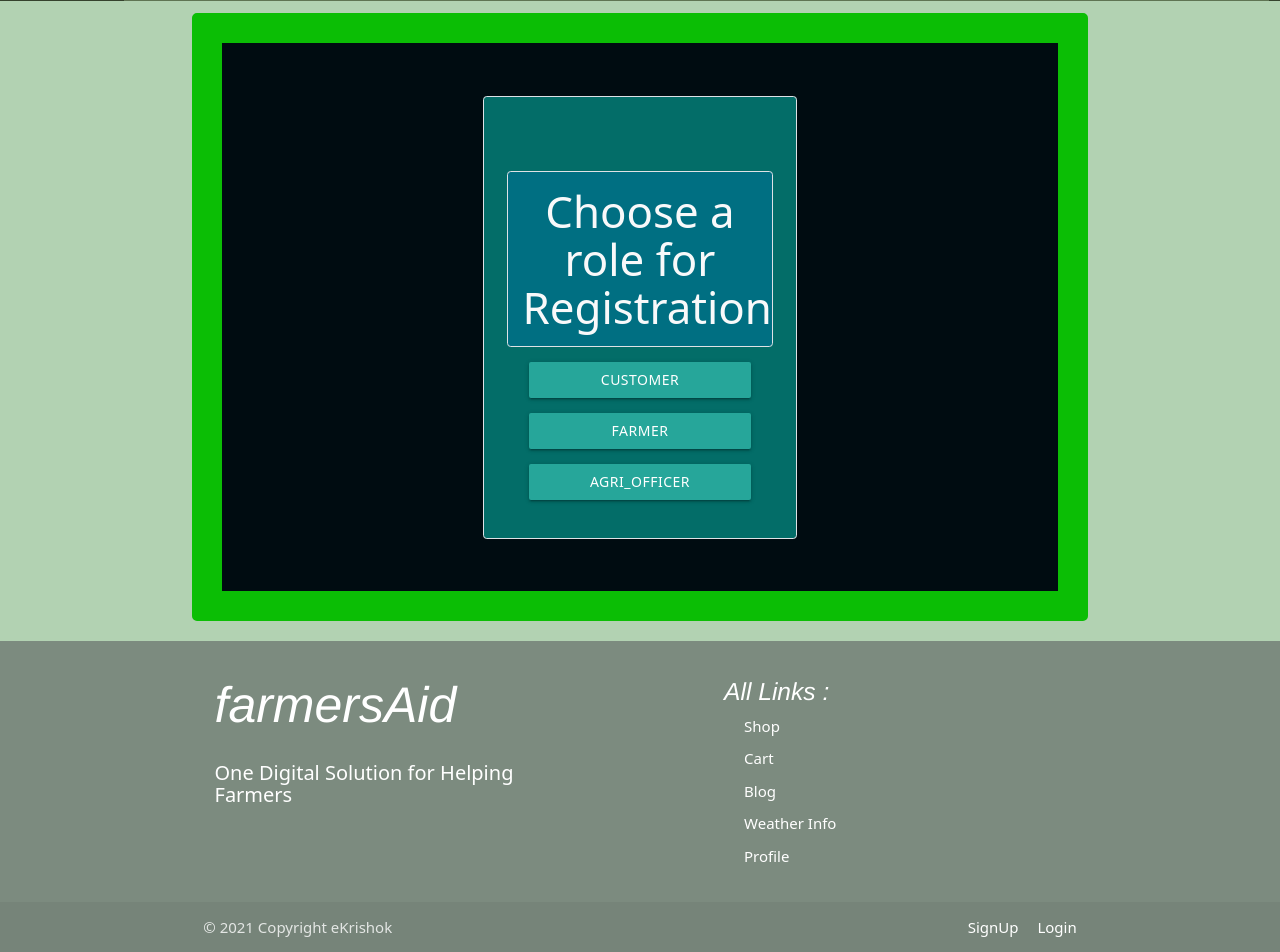
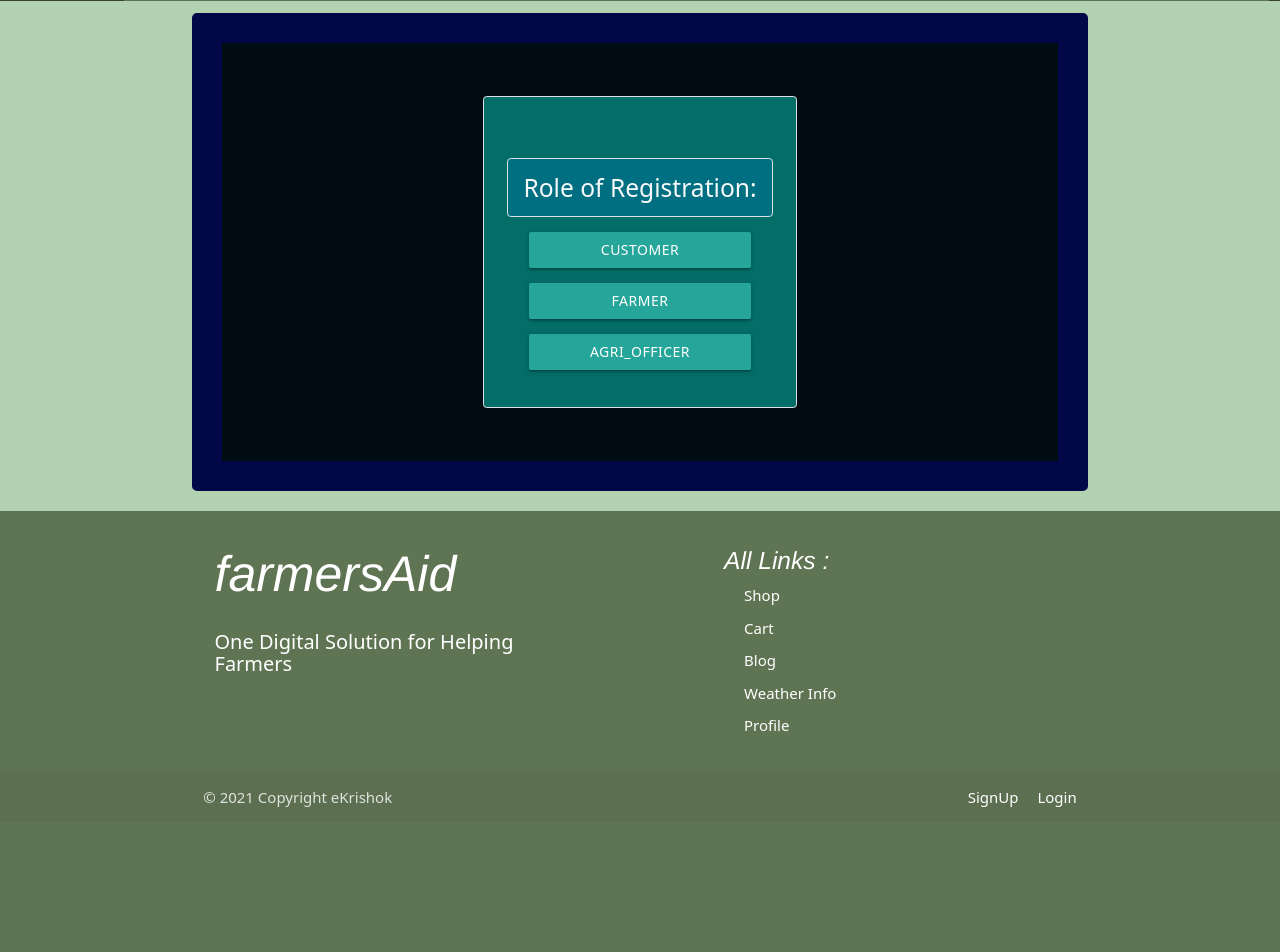
Before and after one commit to Apurba-debnath-bit/farmersAid, a Django app: page /typeSign in a window 1280 px wide. Shown: the part 71-1023 px from the top of the page. After the commit the page ends 878 px from the top, so only its background shows below. Run offline with Django 3.2, Linux system fonts and the light colour scheme; some libraries are stand-ins or nearby versions.

Commit message:
Some changes

```diff
--- a/Store/templates/account/login.html
+++ b/Store/templates/account/login.html
@@ -11,7 +11,7 @@
 </style>
 <div class="container " >
     <div class=" p-3 m-3 " >
-        <div class="col-lg-5 mx-auto border rounded pt-5 p-4 m-4  " style="background-color: rgb(7, 107, 7);   ">
+        <div class="col-lg-5 mx-auto border rounded pt-5 p-4 m-4  " style="background-color: rgb(3, 2, 43);   ">
             <div class="text-center col">
 
                 <img
--- a/Store/templates/account/typeSign.html
+++ b/Store/templates/account/typeSign.html
@@ -7,12 +7,12 @@
 
 
 
-<div class="container " style="border-style: outset; margin-top: 20px; background: rgb(0, 12, 17);  border: 30px solid rgb(11, 190, 5);
+<div class="container " style="border-style: outset; margin-top: 20px; background: rgb(0, 12, 17);  border: 30px solid rgb(2, 7, 71);
 border-radius: 5px; margin-bottom: 20px;">
     <div class="p-3 m-3  ">
 
         <div class="col-lg-5 mx-auto border rounded pt-5 p-4 m-4  " style="background-color: rgb(3, 109, 104);">
-            <h3 class="alert alert-light text-light border rounded text-center " style="background-color: rgb(0, 111, 130);">Choose a role for Registration</h3>
+            <h5 class="alert alert-light text-light border rounded text-center " style="background-color: rgb(0, 111, 130);">Role of Registration:</h5>
 
 
                 <div class="col-lg-10 m-3 mx-auto">
--- a/Store/templates/store/footer.html
+++ b/Store/templates/store/footer.html
@@ -12,7 +12,7 @@
 
   }
 </style>
-<div class="page-footer" style="background-color: rgb(124, 139, 127); ">
+<div class="page-footer" style="background:rgb(95, 116, 83); ">
     <div class="container"  >
       <div class="row">
         <div class="col l6 s12">
--- a/Store/templates/store/index.html
+++ b/Store/templates/store/index.html
@@ -72,7 +72,7 @@
                     <!--Looping products on this div-->
                         {% for product in products %}
                             <div class="card mx-auto mb-3 text-light" class="card_all"
-                            style=" width: 18rem; background-color: rgb(4, 37, 34);" id="{{product.id}}">
+                            style=" width: 18rem; background:rgb(37, 68, 18);" id="{{product.id}}">
 
 
                                 <div class="col-lg-12 col-sm-12" style="height:200px;  width: auto">
```
Also changed, not shown: farmersAid/settings.py (+4 -4 lines), db.sqlite3.
